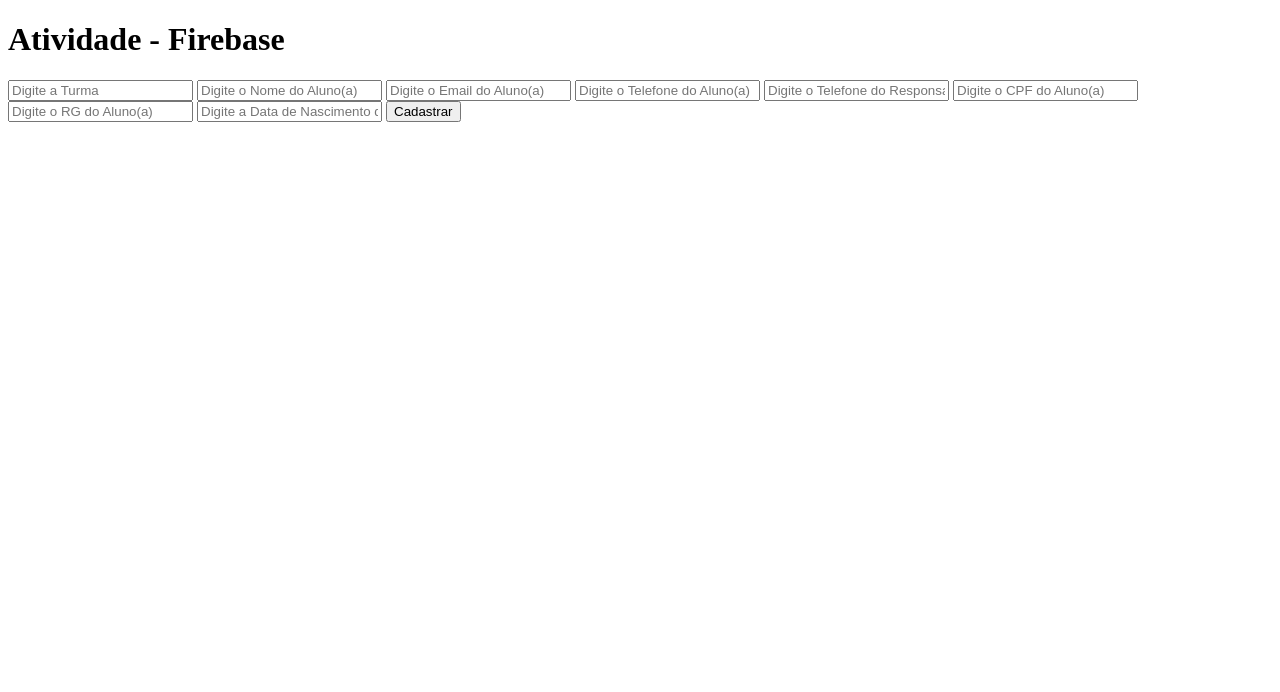
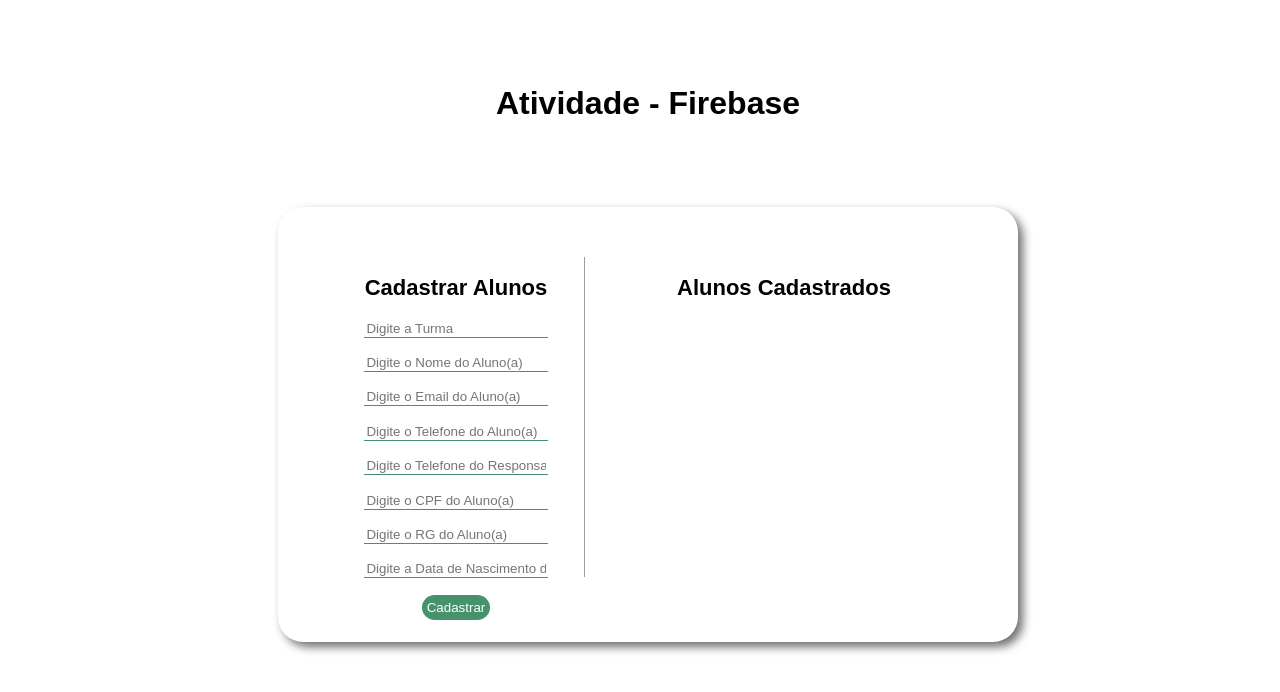
Before and after one commit to IgordeMoura/bd3-atv5-Igor-Moura, a plain HTML site: page Index.html in a window 1280 px wide. Drawn offline with Linux system fonts and the light colour scheme; no server answers.

Commit message:
atividade finalizada - igor

```diff
--- a/Index.html
+++ b/Index.html
@@ -7,17 +7,19 @@
         <meta charset="UTF-8">
         <meta name="viewport" content="width=device-width, initial-scale=1.0">
         <title>Atividade - Firebase</title>
-        <link rel="stylesheet" href="styles.css">
+        <link rel="stylesheet" href="style.css">
 
     </head>
 
     <body>
 
+
+        <div class="container">
+
             <h1>Atividade - Firebase</h1>
-
-        <div>
-
-            <div>
+            <div class="interface">
+                <div class="formulario">
+                    <h2> Cadastrar Alunos</h2>
                     <form id="add-student-form">
                         <input type="text" name="turma" id="turma" placeholder="Digite a Turma">
                         <input type="text" name="nome" id="nome" placeholder="Digite o Nome do Aluno(a)">
@@ -29,9 +31,16 @@
                         <input type="text" name="dataNasc" id="dataNasc" placeholder="Digite a Data de Nascimento do Aluno(a)">
                         <button type="submit">Cadastrar</button>
                     </form>
+
+                </div>
+                <div class="exibição">
+                    <h2>Alunos Cadastrados</h2>
+                    <div class="alunos">
                         <ul id="student-list">
 
                         </ul>
+                    </div>
+                </div>
             </div>
 
         </div>
--- a/script.js
+++ b/script.js
@@ -88,4 +88,5 @@ form.addEventListener('submit', (event) =>{
         form.dataNasc.value = '';
         window.location.reload();
     })
+    alert('livro cadastrado com sucesso');
 });
--- /dev/null
+++ b/style.css
@@ -0,0 +1,120 @@
+body h1{
+    font-family: Arial, Helvetica, sans-serif;
+}
+
+body h2{
+    font-family: Arial, Helvetica, sans-serif;
+    font-size: 22px;
+}
+
+
+ul{
+    list-style-type: none;
+    padding: 0;
+    display: flex;
+}
+
+li{
+    padding: 20px;
+    margin-bottom: 5px;
+    font-size: 20px;
+    position: relative;
+    border-bottom: 1px solid #e6e6e6;
+    box-shadow: 3px 3px 7px #707070;;
+    border-radius: 15px;
+    font-family: Arial, Helvetica, sans-serif;
+}
+
+li span{
+    display: block;
+    margin-bottom: 10px;
+}
+
+
+li div{
+    position: absolute;
+    top: 0;
+    right: 0px;
+    background: rgba(255,255,255,0.6);
+    width: 40px;
+    text-align: center;
+    padding: 10px 0;
+    font-weight:  bold;
+    cursor:  pointer;
+}
+
+.container{
+    margin-top: 5%;
+    display: flex;
+    align-items: center;
+    width: 100vw;
+    height: 100vh;
+    flex-direction: column;
+    text-align: center;
+}
+
+.interface{
+    display: flex;
+    align-items: center;
+    width: 50%;
+    height: 40%;
+    margin: 0;
+    margin-top: 5%;
+    flex-direction: row;
+    padding: 50px;
+    border-radius: 25px;
+    box-shadow: 5px 5px 10px #707070;
+    padding-bottom: 65px;
+}
+
+.formulario{
+    display: flex;
+    align-items: center;
+    height: 100%;
+    flex-direction: column;
+    border-right: 1px solid #9c9c9c;
+    margin-right: 15px;
+}
+
+.formulario button{
+    border-radius: 15px;
+    background-color: #45926c;
+    color: white;
+    border: none;
+    padding: 2%;
+    cursor: pointer;
+}
+
+.formulario form{
+    display: flex;
+    flex-direction: column;
+    height: 100%;
+    width: 20vw;
+    gap: 10px;
+    align-items: center;
+    justify-content: center;
+}
+
+.formulario input{
+    width: 70%;
+    margin-bottom: 2.5%;
+    border: none;
+    border-bottom: 1px solid #45926c;
+}
+
+.exibição{
+    display: flex;
+    align-items: center;
+    height: 100%;
+    width: 100%;
+    flex-direction: column;
+    text-align: center;
+}
+.alunos{
+    display: flex;
+    align-items: center;
+    height: 100%;
+    width: 100%;
+    flex-direction: row;
+    text-align: center;
+}
```
Lines whose indentation alone changed are shown as unchanged.
